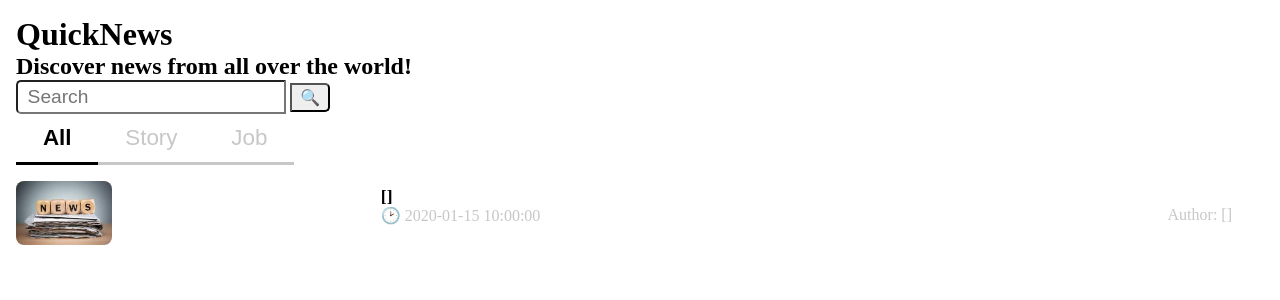
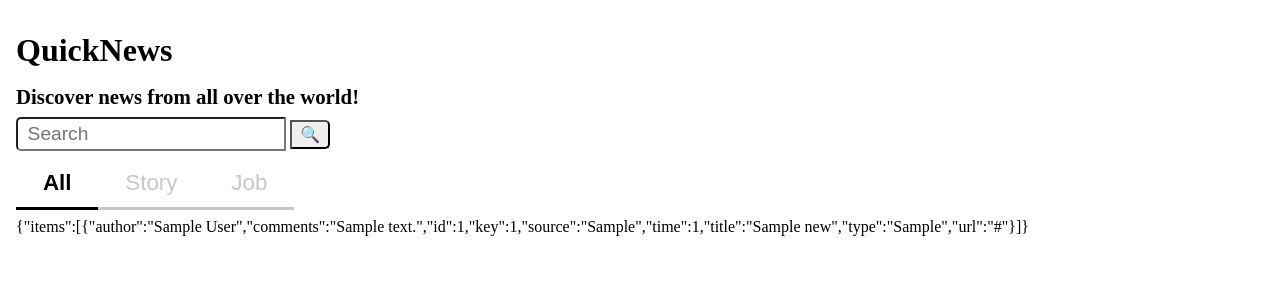
Before and after one commit to ibehesther/QuickNews, a Flask app: page / in a window 1280 px wide. Shown: the top 300 px of the page. Run offline with Flask 2, Linux system fonts and the light colour scheme; tables that the repository leaves empty hold one stand-in row (values such as "Sample post"); a database or web service that is not in the repository returns one stand-in record (values such as "Sample title"); data that the repository does not hold is empty; some libraries are stand-ins or nearby versions.

Commit message:
refactor: Update SSR with HTMx

```diff
--- a/app.py
+++ b/app.py
@@ -11,16 +11,28 @@
 
 
 
-def getFirst100RecentNews():
-    top100RecentNews= []
-    newstories_url = BASE_URL+'/topstories.json?orderBy="$priority"&limitToFirst=100'
+def getRecentNews(number):
+    topRecentNews= []
+    newstories_url = BASE_URL+'/newstories.json?orderBy="$priority"&limitToFirst='+str(number)
     newstories_response = requests.get(url=newstories_url).json()
     for item in newstories_response:
         url = BASE_URL+"/item/"+str(item)+"/.json"
         response = requests.get(url=url).json()
-        top100RecentNews.append(response)
-    return top100RecentNews
+        topRecentNews.append(response)
+    return topRecentNews
 
+def getMostRecentNews(lastNewsKey):
+    mostRecentNews= []
+    newstories_url = BASE_URL+'/newstories.json'
+    newstories_response = requests.get(url=newstories_url).json()
+    for item in newstories_response:
+        if(item > int(lastNewsKey)):
+            url = BASE_URL+"/item/"+str(item)+"/.json"
+            response = requests.get(url=url).json()
+            mostRecentNews.append(response)
+        else:
+            break
+    return mostRecentNews
 # Get all news
 @app.route("/api/v1.0/news")
 def getNews():
@@ -29,12 +41,12 @@
     NEWS_PER_PAGE = 10
     start = (int(page) - 1) * NEWS_PER_PAGE
     end = start + NEWS_PER_PAGE
-
     try:
         news = News.query.order_by(db.desc(News.time)).all()
         for item in news:
             news_details = {
                 "id": item.id,
+                "key": item.key,
                 "type": item.type,
                 "author": item.author,
                 "source": item.source,
@@ -47,7 +59,56 @@
         body = body[start: end]
     except Exception:
         abort(404)
-    return jsonify({"response": body})
+    return jsonify({"items": body})
+
+# Add most recent news based on last index in database
+@app.route("/api/v1.0/news/most_recent", methods=["POST"])
+def addMostRecentNews():
+    all_news=[]
+    lastNewsId= request.args["last_news_key"]
+    response = getMostRecentNews(lastNewsId)
+    for item in response:
+        type = item["type"]
+        key=item["id"]
+        # set default value for optional field in Hacker News API
+        author = item.setdefault("by", "Anon")
+        title = item.setdefault("title", "No title")
+        time = item.setdefault("time", 0)
+        url= item.setdefault('url', "https://google.com")
+        comments = item.setdefault("kids", [])
+        news = {
+            "key": key,
+            "type": type,
+            "author": author,
+            "title": title,
+            "source": "HN_API",
+            "time": time,
+            "url": url,
+            "comments": comments
+        }
+        all_news.append(news)
+
+    # Add news to database
+    for news in all_news:
+        key = news["key"]
+        type = news["type"]
+        author = news["author"]
+        source = news["source"]
+        title = news["title"]
+        time = news["time"]
+        url= news["url"]
+        comments = news["comments"]
+        try:
+            new_news = News(key=key, type=type, source=source, time=time,
+                        author=author, title=title, url=url, comments=comments)
+            db.session.add(new_news)
+            db.session.commit()
+        except Exception:
+            db.session.rollback()
+            abort(400)
+        finally:
+            db.session.close()
+    return jsonify(all_news)
 
 # Filter news by on type
 @app.route("/api/v1.0/news/<string:news_type>")
@@ -75,7 +136,7 @@
         body = body[start: end]
     except Exception:
         abort(404)
-    return jsonify({"response": body})
+    return jsonify({"items": body})
 
 # Filter news by search term
 @app.route("/api/v1.0/news/search", methods=["POST"])
@@ -133,14 +194,18 @@
         db.session.close()
     return jsonify({"response": body})
 
-# Route to populate database with first 100 news from Hacker News API
+# Route to populate database from Hacker News API
 @app.route("/api/v1.0/hn_news", methods=["POST"])
 def add_hn_news():
     all_news = []
-    first100News = getFirst100RecentNews()
+    # first 100 News from Hacker News API
+    first100News = getRecentNews(100)
+
+    # recentNews = get
     # Get news details needed
     for item in first100News:
         type = item["type"]
+        key=item["id"]
         # set default value for optional field in Hacker News API
         author = item.setdefault("by", "Anon")
         title = item.setdefault("title", "No title")
@@ -148,6 +213,7 @@
         url= item.setdefault('url', "https://google.com")
         comments = item.setdefault("kids", [])
         news = {
+            "key": key,
             "type": type,
             "author": author,
             "title": title,
@@ -160,6 +226,7 @@
 
     # Add news to database
     for news in all_news:
+        key = news["key"]
         type = news["type"]
         author = news["author"]
         source = news["source"]
@@ -168,7 +235,7 @@
         url= news["url"]
         comments = news["comments"]
         try:
-            new_news = News(type=type, source=source, time=time,
+            new_news = News(key=key, type=type, source=source, time=time,
                         author=author, title=title, url=url, comments=comments)
             db.session.add(new_news)
             db.session.commit()
@@ -179,11 +246,14 @@
             db.session.close()
     return jsonify(all_news)
 
+
 @app.route('/')
 def index():
-    url = "http://127.0.0.1:8000/api/v1.0/news?page=1"
-    news = requests.get(url=url).json()
-    return render_template("index.html", stories=news["response"])
+    # url = "http://127.0.0.1:8000/api/v1.0/news/job?page=1"
+    # news = requests.get(url=url).json()
+    return render_template("index.html"
+    # , stories=news
+    )
 
 # Error handlers
 @app.errorhandler(400)
--- a/models.py
+++ b/models.py
@@ -12,6 +12,7 @@
 class News(db.Model):
     __tablename__ = "news"
     id = db.Column(db.Integer, primary_key = True)
+    key = db.Column(db.Integer, nullable=True)
     type = db.Column(db.String(50), nullable=False)
     author = db.Column(db.String(), nullable=False)
     source = db.Column(db.String(50), nullable=False)
--- a/static/css/styles.css
+++ b/static/css/styles.css
@@ -11,10 +11,22 @@
     overflow-wrap: break-word;
 
 }
+h1{
+    padding: .5em 0;
+}
+h2{
+    font-size: 1.3em;
+}
+#search{
+    padding: .5em 0;
+}
 #search-term {
     font-size: 1.2em;
     padding: .2em .5em;
     border-radius: 5px 0 0 5px;
+}
+#search_term:active {
+    outline: 0;
 }
 #search-btn {
     font-size: 1em;
@@ -25,6 +37,7 @@
 .tabs{
     background-color: white;
     display: flex;
+    margin-bottom: .5em;
 }
 .tablink{
     font-size: 1.4em;
@@ -39,7 +52,7 @@
     color: black;
     font-weight: 800;
 }
-.news-container{
+.news-container, .search-container{
     padding-right: 2em;
 }
 .news-card{
--- a/static/js/script.js
+++ b/static/js/script.js
@@ -3,6 +3,7 @@
 const job_button = document.querySelector("#job-btn");
 const tabs = document.querySelectorAll(".tabs>button");
 const news_section = document.querySelector(".news-container");
+const search_section = document.querySelector(".search-container");
 const search_form = document.querySelector("#search");
 const search_term = document.querySelector("#search-term");
 
@@ -34,6 +35,14 @@
     response = await response.json()
     return response
 }
+const getMostRecentNews = async(lastNewsKey) => {
+    let newstories_response = await fetch(`${BASE_API_URL}/api/v1.0/news/most_recent?last_news_key=${lastNewsKey}`,
+    {
+        method: "POST"
+    })
+    newstories_response = await newstories_response.json();
+    return newstories_response
+}
 
 const createNewsItem = (title, time, author) => {
     const news_container = document.createElement("div");
@@ -60,7 +69,7 @@
     // create element for news author
     const news_author = document.createElement("p");
     news_author.className="news-author";
-    news_author.innerText=author;
+    news_author.innerText="author: "+author;
 
     // Combine the elements together for correct formation
     news_subdetails.appendChild(news_time);
@@ -89,8 +98,19 @@
 window.onload = () => {
     console.log("DOM content loading...")
     // Adding recent news to database using Hacker News API
+
     setInterval(() => {
         console.log("Fetching recent news...")
+        getAllNews()
+        .then(({response}) => {
+            const lastNewsKey = response[0]["key"]
+            const mostRecentNews = getMostRecentNews(lastNewsKey)
+            mostRecentNews.then((response) => {
+                console.log(lastNewsKey, response)
+            })
+
+        })
+    .catch(console.log)
     }, 300000);
 }
 const makeActive = (e) => {
@@ -133,8 +153,25 @@
     .catch(console.log)
 })
 search_form.addEventListener("submit", (e) => {
-    e.preventDefault()
-    getNewsbySearch(search_term.value)
-    .then(console.log)
-    .catch(console.log)
+    e.preventDefault();
+
+    if(search_term.value.trim()){
+        search_section.innerText = "Loading...";
+        search_section.style.color="black";
+        getNewsbySearch(search_term.value)
+        .then(({response}) => {
+            if(response.length){
+                const news = getAllNewsItems(response);
+                search_section.innerHTML= news.innerHTML;
+                search_section.style.color="black";
+            }else{
+                search_section.innerText= "Nothing found! Try a different search";
+                search_section.style.color="red";
+            }
+        })
+        .catch(console.log)
+    }
 })
+search_term.addEventListener('keydown', (e) => {
+    search_section.innerHTML=""
+})
--- a/templates/index.html
+++ b/templates/index.html
@@ -6,9 +6,14 @@
     <meta name="viewport" content="width=device-width, initial-scale=1.0">
     <title>QuickNews</title>
     <link type="text/css" rel="stylesheet" href="/static/css/styles.css" >
+    <script src="https://unpkg.com/htmx.org@1.6.1"></script>
+    <script src="https://unpkg.com/htmx.org@1.6.1/dist/ext/client-side-templates.js"></script>
+    <script src="https://cdnjs.cloudflare.com/ajax/libs/nunjucks/3.0.1/nunjucks.min.js"
+   integrity="sha512-IIuR+Zp8wvP0dxNcSsRPoL7SXzP1kGmosDtcU7f6cPObZ9F5Ze/icFSRH/SqigP468jGwDm2XOE0/gSGm/cTBw=="
+   crossorigin="anonymous" referrerpolicy="no-referrer"></script>
 </head>
 <body>
-    <main>
+    <main hx-ext="client-side-templates">
         <h1>QuickNews</h1>
         <h2>Discover news from all over the world!</h2>
 
@@ -16,30 +21,76 @@
             <input type="text" name="search_term" id="search-term" placeholder="Search">
             <input type="submit" value="&#128269;" id="search-btn">
         </form>
+        <section class="search-container">
 
-        <div class="tabs">
-            <button class="tablink active" id="all-btn">All</button>
-            <button class="tablink" id="story-btn" >Story</button>
-            <button class="tablink" id="job-btn">Job</button>
+        </section>
+
+        <div class="tabs" >
+            <button class="tablink active" id="all-btn"
+                type="button"
+                hx-trigger="load, click"
+                hx-swap="innerHTML"
+                hx-get="/api/v1.0/news?page=1"
+                hx-target="#news-container"
+
+                >
+                All
+            </button>
+            <button class="tablink" id="story-btn"
+                type="button"
+                hx-trigger="click"
+                hx-swap="innerHTML"
+                hx-get="/api/v1.0/news/story?page=1"
+                hx-target="#news-container"
+
+                >
+                Story
+            </button>
+            <button class="tablink" id="job-btn"
+                type="button"
+                hx-trigger="click"
+                hx-swap="innerHTML"
+                hx-get="/api/v1.0/news/job?page=1"
+                hx-target="#news-container"
+
+                >
+                Job
+            </button>
         </div>
-        <section class="news-container">
-            {% if stories %}
-                {% for story in stories %}
+
+        <!-- <script id="news-template" type="nunjucks">
+            {% if items %}
+                {% for item in items %}
                     <div class="news-card">
                         <img src="/static/images/news.jpg" alt="news" srcset="">
                         <div class="news-details">
-                            <p class="news-title">{{story["title"]}}</p>
+                            <p class="news-title">{{item.title}}</p>
                             <div class="news-subdetails">
-                                <p class="news-time">&#128337; {{story["time"]}}</p>
-                                <p class="news-author">author: {{story["author"]}}</p>
+                                <p class="news-time">&#128337; {{item.time}}</p>
+                                <p class="news-author">author: {{item.author}}</p>
                             </div>
                         </div>
                     </div>
                 {% endfor %}
             {% endif %}
+        </script> -->
+
+        <section class="news-container" id="news-container">
+            {% for item in items %}
+                <div class="news-card">
+                    <img src="/static/images/news.jpg" alt="news" srcset="">
+                    <div class="news-details">
+                        <p class="news-title">{{item.title}}</p>
+                        <div class="news-subdetails">
+                            <p class="news-time">&#128337; {{item.time}}</p>
+                            <p class="news-author">author: {{item.author}}</p>
+                        </div>
+                    </div>
+                </div>
+            {% endfor %}
         </section>
     </main>
 
-    <script src="/static/js/script.js"></script>
+    <!-- <script src="/static/js/script.js"></script> -->
 </body>
 </html>
```
Also changed, not shown: README.md.
